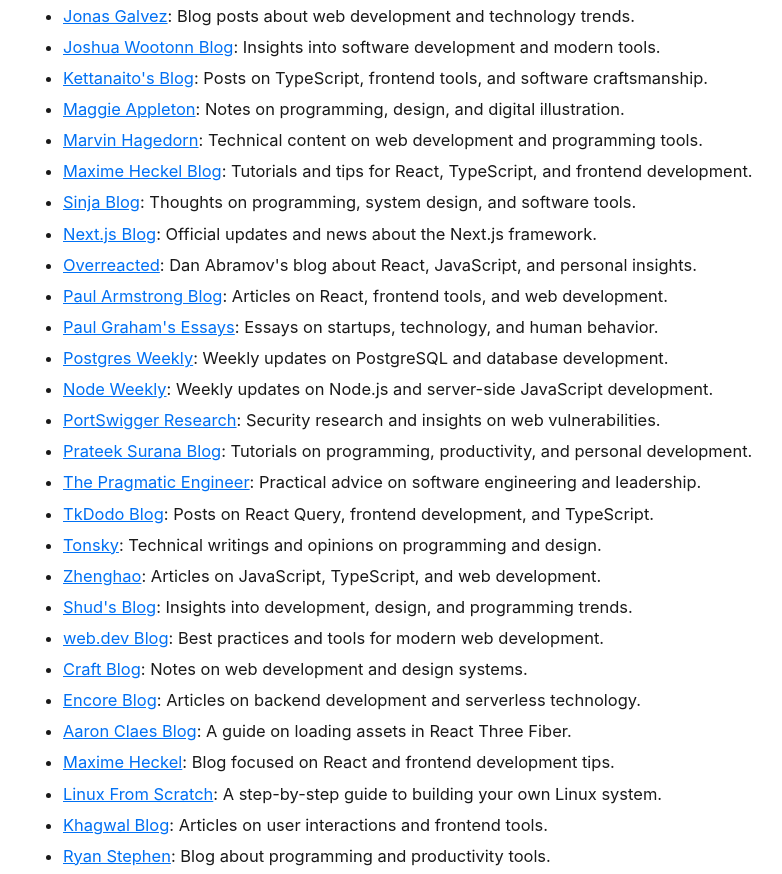
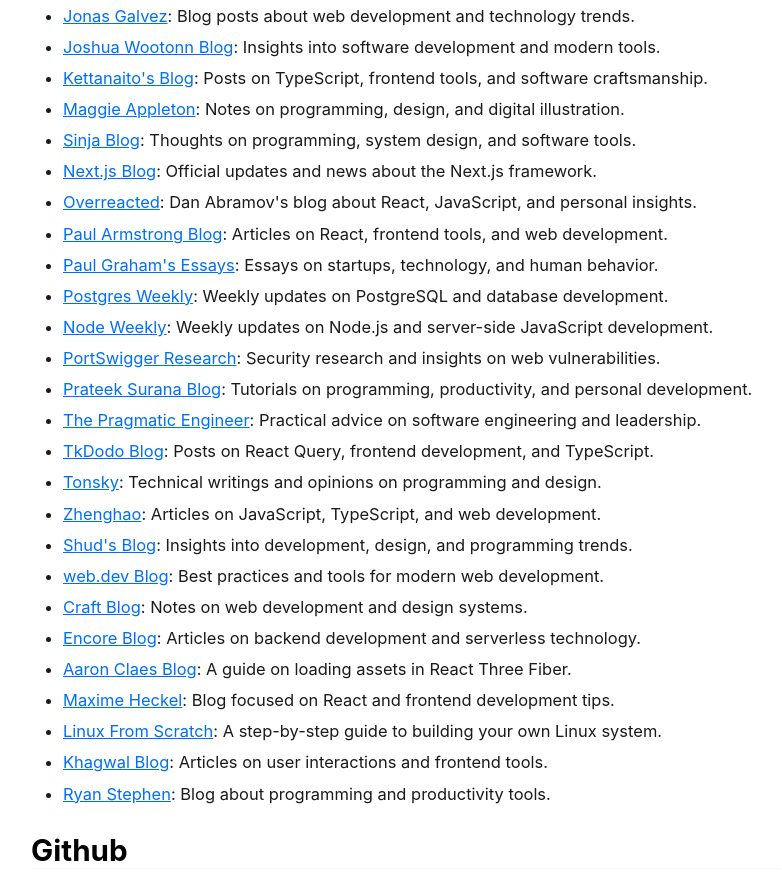
Before and after one commit to VladSez/vlad-personal-website-html, a website: page www/links.html in a window 1280 px wide. Shown: the part 4481-5355 px from the top of the page, without its empty margins (234-1016 px from the left). Drawn offline with Linux system fonts and the light colour scheme.

Commit message:
fix: remove duplicates

```diff
--- a/www/links.html
+++ b/www/links.html
@@ -755,15 +755,6 @@
         >: Notes on programming, design, and digital illustration.
       </li>
       <li>
-        <a href="https://marvinh.dev/" target="_blank">Marvin Hagedorn</a>:
-        Technical content on web development and programming tools.
-      </li>
-      <li>
-        <a href="https://blog.maximeheckel.com/" target="_blank"
-          >Maxime Heckel Blog</a
-        >: Tutorials and tips for React, TypeScript, and frontend development.
-      </li>
-      <li>
         <a href="https://sinja.io/blog" target="_blank">Sinja Blog</a>: Thoughts
         on programming, system design, and software tools.
       </li>
```
